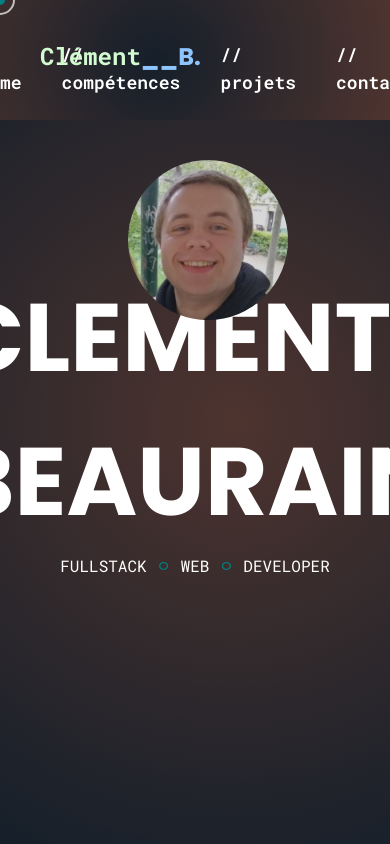
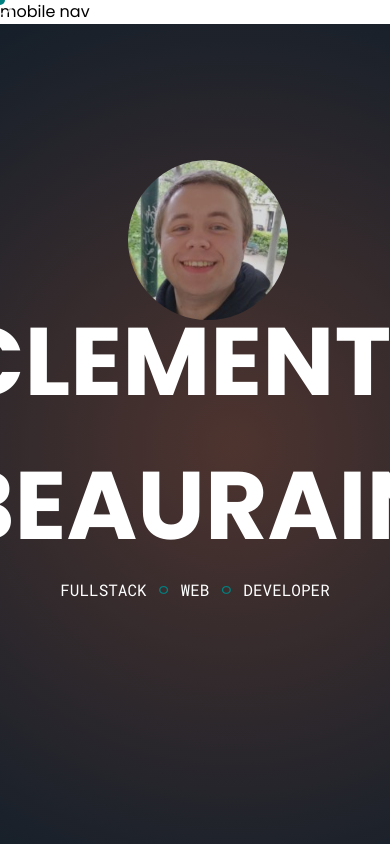
Before and after one commit to Lap0u/Portfolio, a React (Vite) app in the folder my-portfolio/: page / in a window 390 px wide. Shown: the top 844 px of the page. Built offline with nearby package versions, Linux system fonts and the light colour scheme.

Commit message:
init ismobile ok

```diff
--- a/my-portfolio/src/components/NavBar.tsx
+++ b/my-portfolio/src/components/NavBar.tsx
@@ -1,7 +1,9 @@
 import { useState } from 'react';
 import { Link } from 'react-router-dom';
+import { useBreakpoints } from '../hooks/useBreakpoints';
 
 const NavBar = () => {
+  const { isMobile } = useBreakpoints();
   const [isHovered, setIsHovered] = useState(false);
 
   const handleMouseEnter = () => {
@@ -15,6 +17,10 @@ const NavBar = () => {
     isHovered ? 'opacity-40' : 'opacity-100'
   }`;
   return (
+    <>
+      {isMobile ? (
+        <div>mobile nav</div>
+      ) : (
         <div className="w-screen flex justify-center items-center z-10 top-0 radial1 pb-6 fixed">
           <div className="hover:opacity-80 font-roboto text-2xl text-pastelTeal w-[10vw] font-bold absolute top-10 left-10">
             Clément<span className="text-pastelBlue">__B.</span>
@@ -50,6 +56,8 @@ const NavBar = () => {
             </Link>
           </div>
         </div>
+      )}
+    </>
   );
 };
 
```
Lines whose indentation alone changed are shown as unchanged.
